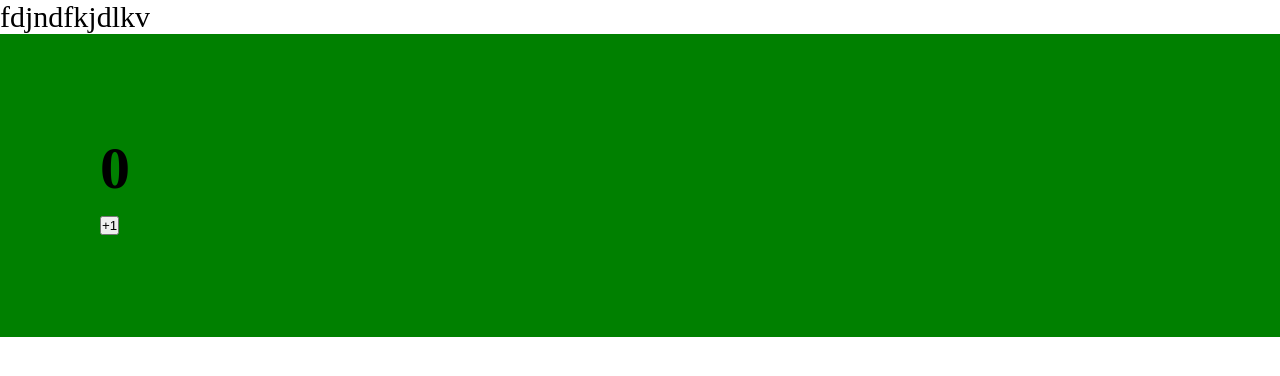
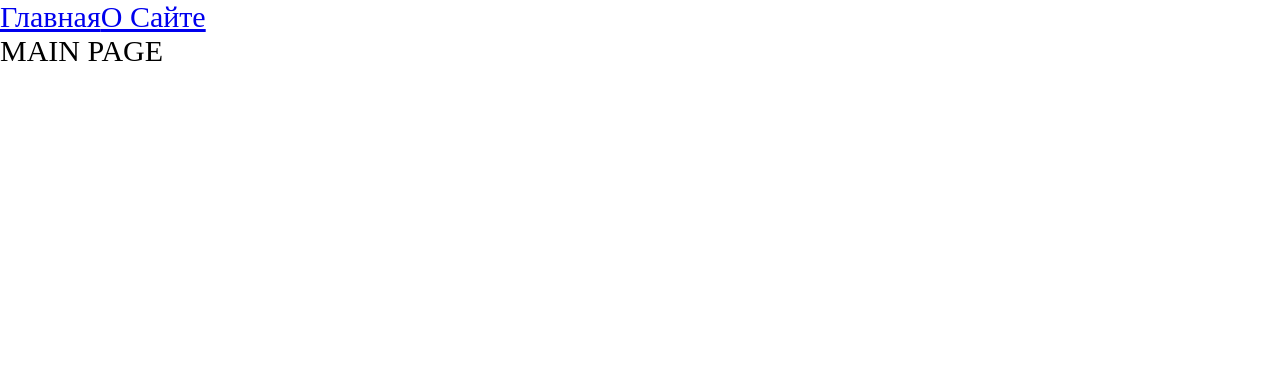
Before and after one commit to DK-0x3/ReactOne, a React app: page / in a window 1280 px wide. Shown: the top 376 px of the page. Built offline with nearby package versions, Linux system fonts and the light colour scheme.

Commit message:
Урок 6
* Роутинг Code splitting Lazy Suspence метка

```diff
--- a/package.json
+++ b/package.json
@@ -13,6 +13,7 @@
     "@babel/register": "^7.25.7",
     "@types/react": "^17.0.39",
     "@types/react-dom": "^17.0.11",
+    "@types/react-router-dom": "^5.3.3",
     "eslint": "^9.5.0",
     "html-webpack-plugin": "^5.5.0",
     "mini-css-extract-plugin": "^2.9.1",
@@ -27,6 +28,7 @@
     "css-loader": "^7.1.2",
     "react": "^17.0.2",
     "react-dom": "^17.0.2",
+    "react-router-dom": "^6.2.1",
     "sass": "^1.79.4",
     "sass-loader": "^16.0.2",
     "style-loader": "^4.0.0"
--- a/src/App.tsx
+++ b/src/App.tsx
@@ -1,12 +1,20 @@
-import React from 'react';
-import Counter from "./components/Counter";
+import React, {Suspense} from 'react';
+import {Link, Route, Routes} from 'react-router-dom'
 import './index.scss';
+import {AboutPageAsync} from "./pages/AboutPage/AboutPage.async";
+import {MainPageAsync} from "./pages/MainPage/MainPage.async";
 
 const App = () => {
     return (
         <div className="app">
-            fdjndfkjdlkv
-            <Counter/>
+            <Link to={'/'}>Главная</Link>
+            <Link to={'/about'}>О Сайте</Link>
+            <Suspense fallback={<div>Loading...</div>}>
+                <Routes>
+                    <Route path={'/about'} element={<AboutPageAsync />} />
+                    <Route path={'/'} element={<MainPageAsync />} />
+                </Routes>
+            </Suspense>
         </div>
     );
 };
--- a/src/index.tsx
+++ b/src/index.tsx
@@ -1,8 +1,11 @@
 import { render } from 'react-dom'
 import App from "./App";
 import './index.scss';
+import {BrowserRouter} from "react-router-dom";
 
 render (
-    <App/>,
+    <BrowserRouter>
+        <App />
+    </BrowserRouter>,
     document.getElementById('root'),
 )
--- /dev/null
+++ b/src/pages/AboutPage/AboutPage.async.tsx
@@ -0,0 +1,3 @@
+import { lazy } from 'react';
+
+export const AboutPageAsync = lazy(() => import("./AboutPage"));
--- /dev/null
+++ b/src/pages/AboutPage/AboutPage.tsx
@@ -0,0 +1,11 @@
+import React from 'react';
+
+const AboutPage = () => {
+    return (
+        <div>
+            ABOUT PAGE
+        </div>
+    )
+}
+
+export default AboutPage;
--- /dev/null
+++ b/src/pages/MainPage/MainPage.async.tsx
@@ -0,0 +1,3 @@
+import { lazy } from 'react';
+
+export const MainPageAsync = lazy(() => import("./MainPage"));
--- /dev/null
+++ b/src/pages/MainPage/MainPage.tsx
@@ -0,0 +1,11 @@
+import React from 'react';
+
+const MainPage = () => {
+    return (
+        <div>
+            MAIN PAGE
+        </div>
+    )
+}
+
+export default MainPage;
```
Also changed, not shown: 2 other files (tests, documents, lock files or other folders).
